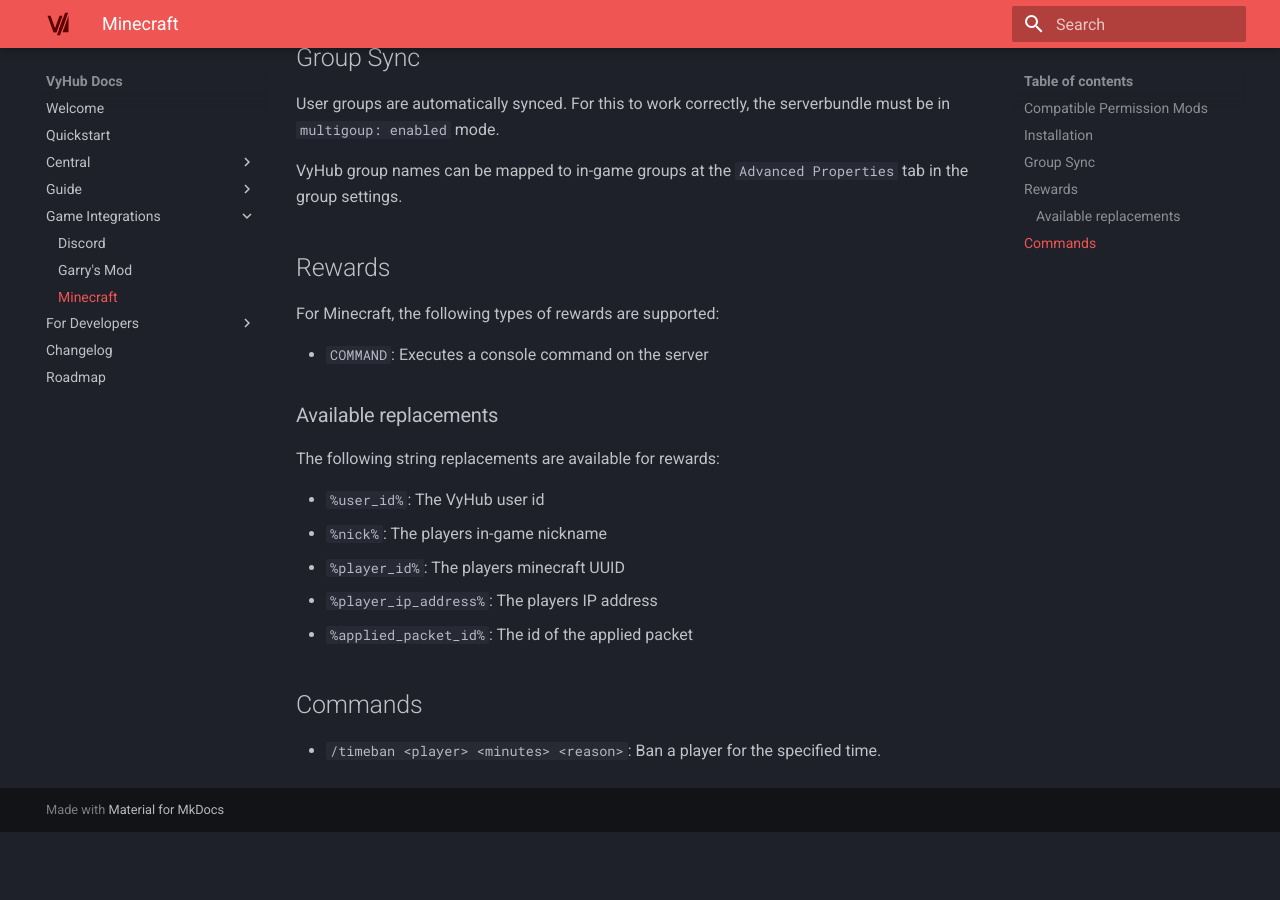
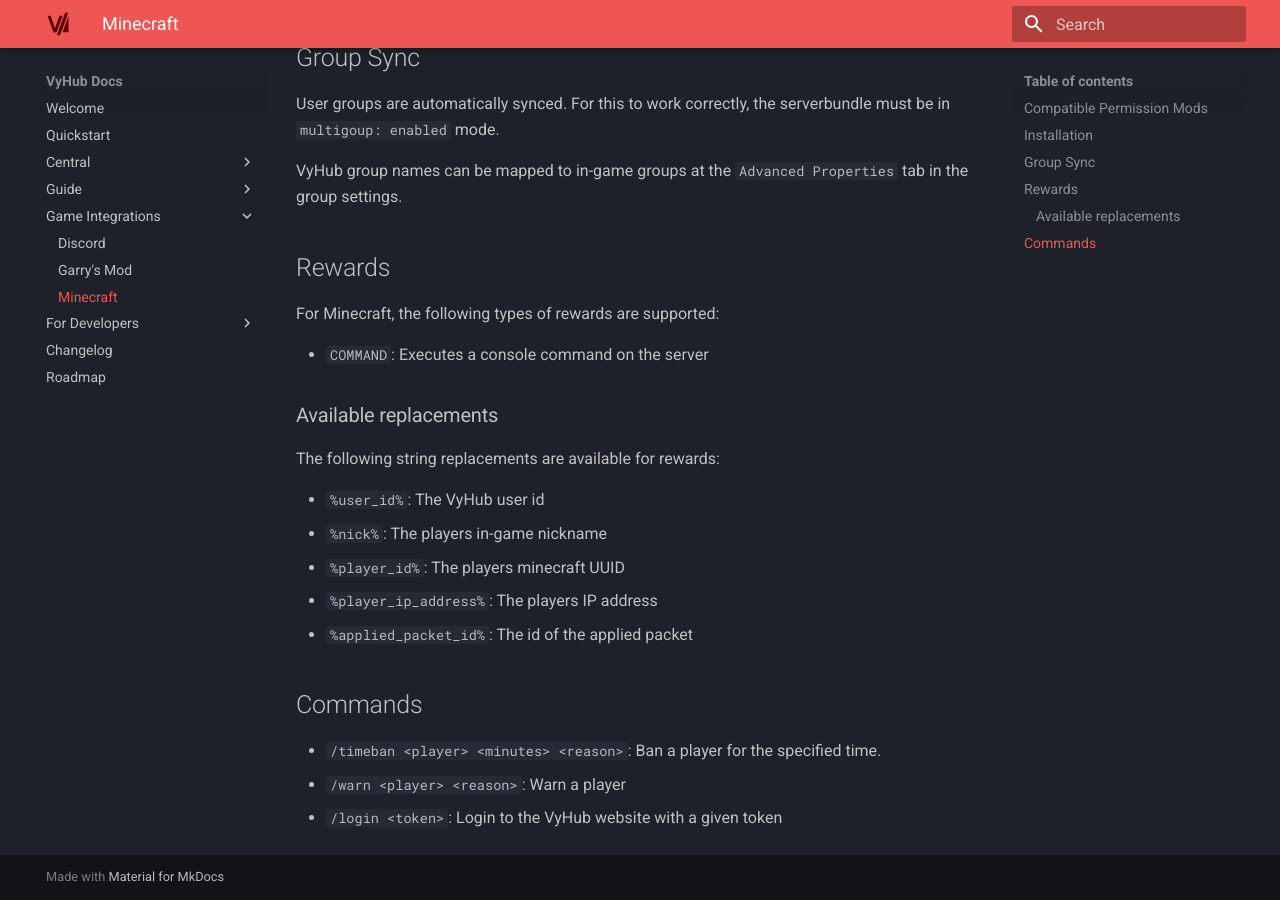
Before and after one commit to nyx-project/vyhub-documentation, an MkDocs documentation site: the page built from docs/game/minecraft.md, in a window 1280 px wide and 900 px high, scrolled down 547 px. Built offline with MkDocs 1.6.1 and Material for MkDocs 9.7.7, drawn with Linux system fonts in a browser that asks for light colours; the version menu is left out; before the commit the page ends 1379 px from its top, so only the background shows below that.

Commit message:
Add missing minecraft commands

```diff
--- a/docs/game/minecraft.md
+++ b/docs/game/minecraft.md
@@ -38,3 +38,5 @@
 ## Commands
 
 - `/timeban <player> <minutes> <reason>`: Ban a player for the specified time.
+- `/warn <player> <reason>`: Warn a player
+- `/login <token>`: Login to the VyHub website with a given token
```
